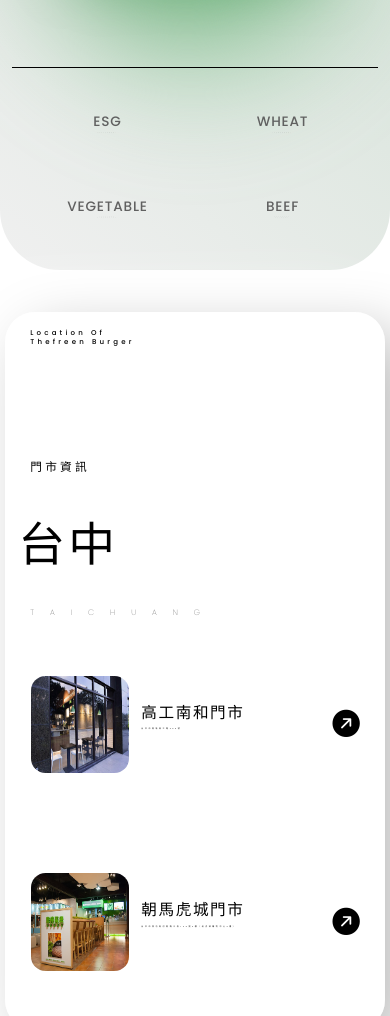
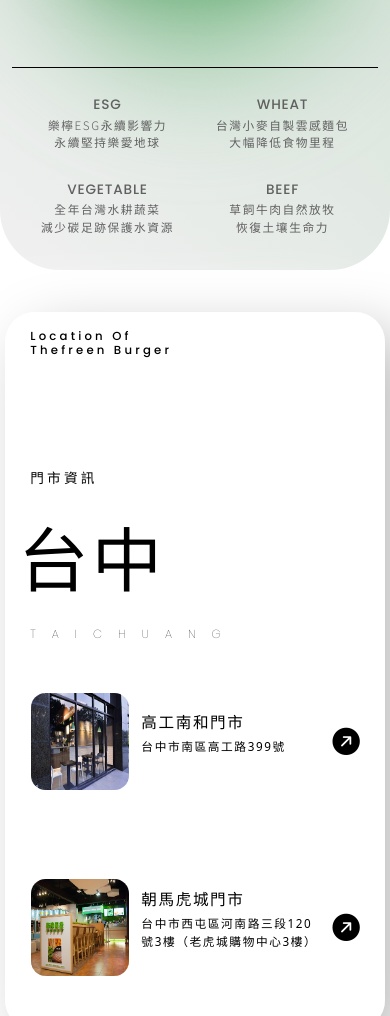
Before and after one commit to HsuJineJay/Thereen-Burger, a plain HTML site: page index.html in a window 390 px wide. Shown: the part 574-1590 px from the top of the page. Drawn offline with nearby package versions, Linux system fonts and the light colour scheme.

Commit message:
mobile font size home.css

```diff
--- a/home.css
+++ b/home.css
@@ -525,7 +525,7 @@
 @media screen and (max-width:576px) {
     .smtext-con>p {
         letter-spacing: 0.1rem;
-        font-size: 0.1vmin;
+        font-size: 3vmin;
 
     }
 }
@@ -586,6 +586,11 @@
     letter-spacing: 0.2rem;
     text-transform: capitalize;
 }
+@media screen and (max-width:576px) {
+    .sec2-text-tp>h6 {
+        font-size: 3vmin;
+    }
+}
 
 .sec2-text-tp>h4 {
     color: var(--tf--black);
@@ -595,6 +600,11 @@
     font-weight: 400;
     letter-spacing: 0.2rem;
 }
+@media screen and (max-width:576px) {
+    .sec2-text-tp>h4 {
+        font-size: 3.5vmin;
+    }
+}
 
 .sec2-text-md>h3 {
     color: var(--tf--black);
@@ -605,6 +615,11 @@
     letter-spacing: 0.2rem;
 
     padding-left: 0;
+}
+@media screen and (max-width:576px) {
+    .sec2-text-md>h3 {
+        font-size: 18vmin;
+    }
 }
 
 /* @media screen and (max-width:576px) {
@@ -627,6 +642,11 @@
     letter-spacing: 1rem;
     text-transform: uppercase;
 }
+@media screen and (max-width:576px) {
+    .sec2-text-ed>h5 {
+        font-size: 3vmin;
+    }
+}
 
 /* @media screen and (max-width:576px) {
     .sec2-text-ed>h5 {
@@ -696,7 +716,7 @@
 
 @media screen and (max-width:576px) {
     .store-text>p {
-        font-size: .5vmin;
+        font-size: 3vmin;
         letter-spacing: 0.1rem;
     }
 }
@@ -1616,6 +1636,7 @@
    @media screen and (max-width:576px){
     .footer-info-bn.learn-more .footer-info-bn-text {
         left: 15vw;
+        font-size: 3.5vmin;
     }
     .sm-mail{
         font-weight: 300;
```
